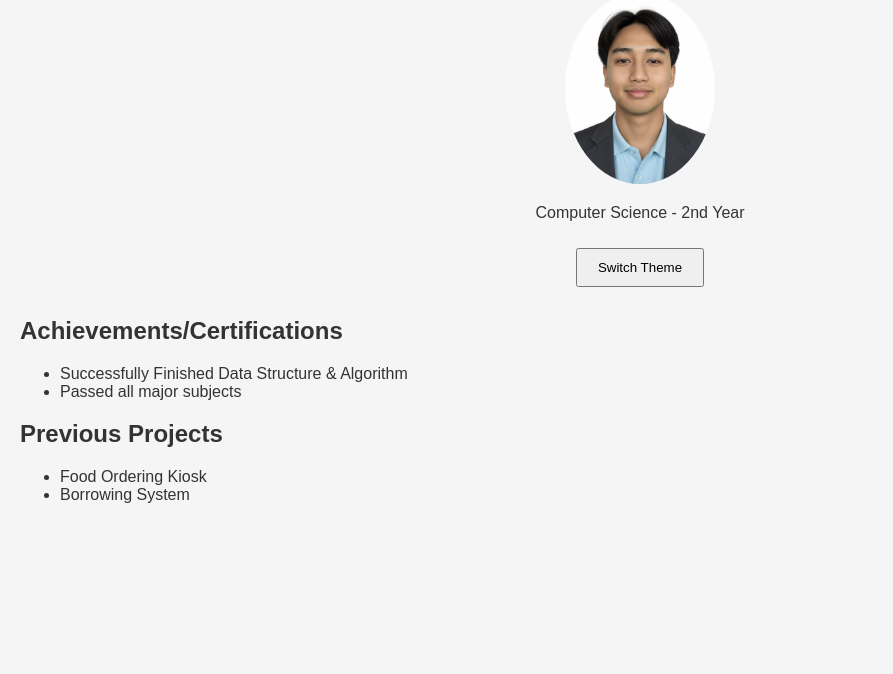
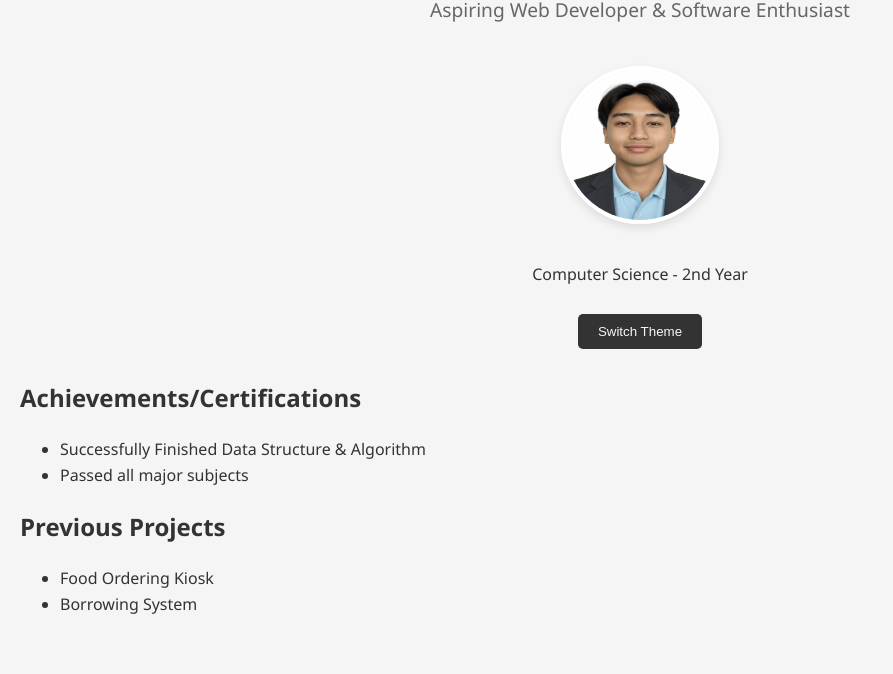
Before and after one commit to alle-zayd/Portfolio, a plain HTML site: page index.html in a window 1280 px wide. Shown: the part 141-815 px from the top of the page, without its empty margins (0-893 px from the left). Drawn offline with Linux system fonts and the light colour scheme.

Commit message:
Update styles for light and dark themes

```diff
--- a/style.css
+++ b/style.css
@@ -1,10 +1,11 @@
 /* Default Light Theme */
 body {
-	font-family: Arial, sans-serif;
+	font-family: 'Segoe UI', Tahoma, Geneva, Verdana, sans-serif;
 	background-color: #f5f5f5;
 	color: #333;
 	margin: 0;
-	padding: 20px;
+	padding: 40px 20px;
+	line-height: 1.6;
 }
 
 header {
@@ -12,19 +13,59 @@ header {
 	margin-bottom: 30px;
 }
 
+#name {
+    margin-bottom: 5px;
+    font-size: 2.5em;
+}
+
+#tagline {
+    font-size: 1.2em;
+    color: #666;
+    margin-top: 0;
+    margin-bottom: 25px;
+    font-weight: 500;
+}
+
 #profile-img {
 	width: 150px;
+	height: 150px;
 	border-radius: 50%;
+    margin-top: 15px;
+    margin-bottom: 15px;
+    border: 4px solid #fff;
+    box-shadow: 0 4px 10px rgba(0, 0, 0, 0.1);
 }
 
 button {
 	padding: 10px 20px;
 	margin-top: 10px;
 	cursor: pointer;
+    border: none;
+    border-radius: 5px;
+    background-color: #333;
+    color: #f5f5f5;
+    transition: background-color 0.3s;
 }
 
-/* Dark Theme */
+button:hover {
+    background-color: #555;
+}
+
+
 body.dark {
 	background-color: #121212;
 	color: #f5f5f5;
 }
+
+body.dark #tagline {
+    color: #aaa;
+}
+
+body.dark button {
+    background-color: #f5f5f5;
+    color: #121212;
+}
+
+body.dark button:hover {
+    background-color: #ccc;
+}
```
